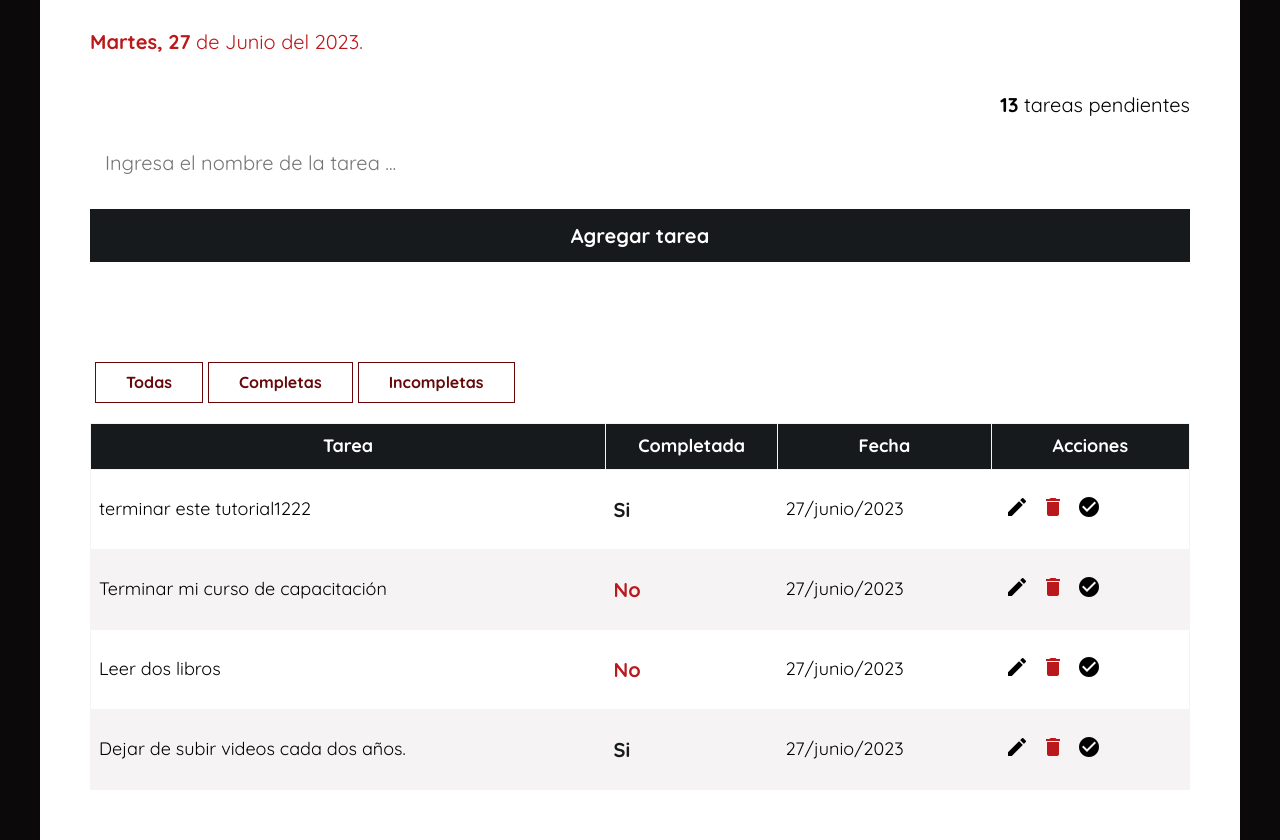
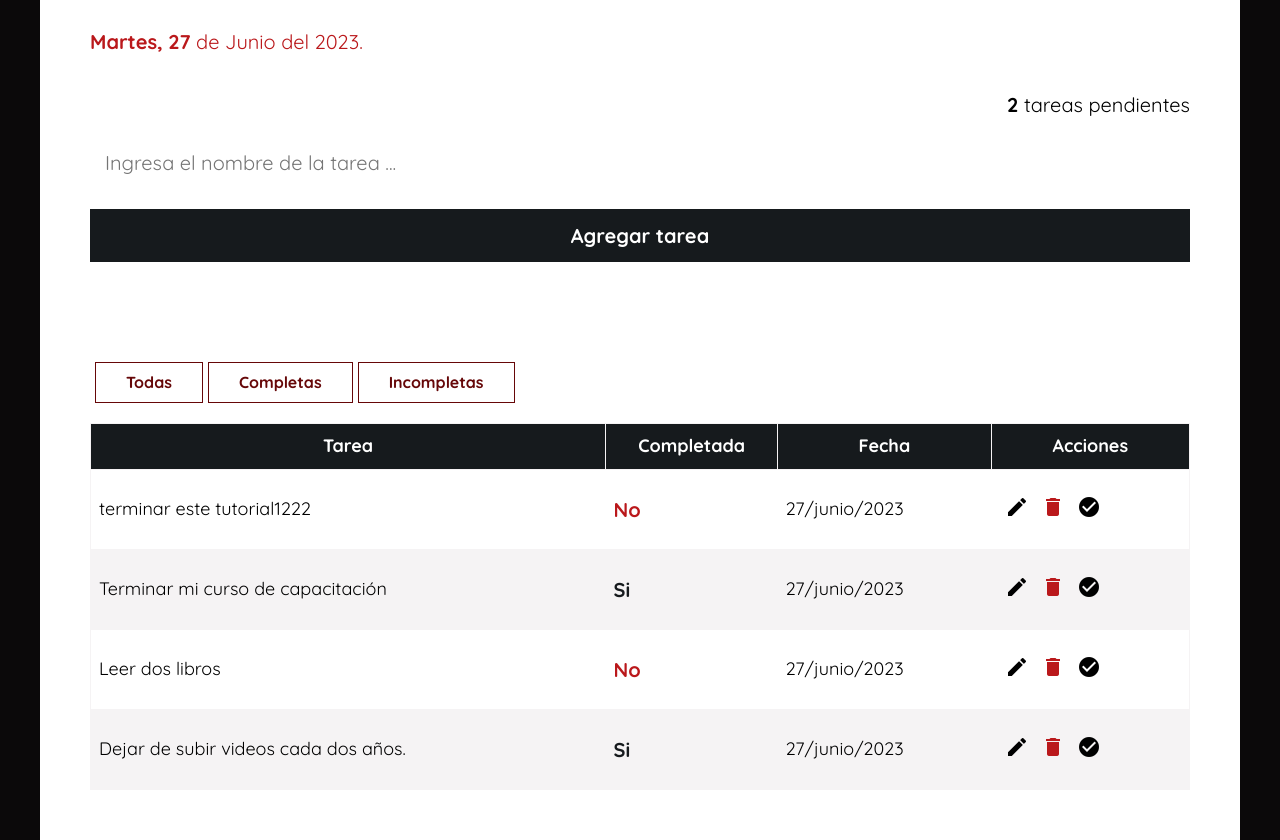
Before and after one commit to AzaelW3b/todo-app-react, a React (Vite) app: page / in a window 1280 px wide. Built offline with nearby package versions, Linux system fonts and the light colour scheme; data requests are answered from the project's data file.

Commit message:
tareas pendientes

```diff
--- a/db/db.json
+++ b/db/db.json
@@ -3,13 +3,13 @@
     {
       "id": "i49shxo2Tx",
       "todo": "terminar este tutorial1222",
-      "completada": true,
+      "completada": false,
       "fecha": 1687855017812
     },
     {
       "id": "1-0Rtar",
       "todo": "Terminar mi curso de capacitación",
-      "completada": false,
+      "completada": true,
       "fecha": 1687855039547
     },
     {
--- a/src/App.jsx
+++ b/src/App.jsx
@@ -76,6 +76,7 @@ const [esNuevoRegistro, setEsNuevoRegistro] = useState(true)
       console.log(error)
     }
   }
+  const tareasPendientes = tareas.filter(tarea => !tarea.completada)?.length
   return (
     <div className="contenedor contenedor-formulario">
       <FormularioTarea
@@ -86,6 +87,7 @@ const [esNuevoRegistro, setEsNuevoRegistro] = useState(true)
         esNuevoRegistro={esNuevoRegistro}
         setEsNuevoRegistro={setEsNuevoRegistro}
         editarTarea={editarTarea}
+        tareasPendientes={tareasPendientes}
       />
       {
         tareas.length === 0 ?
--- a/src/components/EncabezadoFormulario.jsx
+++ b/src/components/EncabezadoFormulario.jsx
@@ -1,4 +1,4 @@
-const EncabezadoFormulario = () => {
+const EncabezadoFormulario = ({ tareasPendientes }) => {
 
     const fechaHoy = new Date()
     const meses = ['Enero', 'Febrero', 'Marzo', 'Abril', 'Mayo', 'Junio', 'Julio', 'Agosto', 'Septiembre', 'Octubre', 'Noviembre', 'Diciembre']
@@ -12,7 +12,7 @@ const EncabezadoFormulario = () => {
                 </p>
             </div>
             <div className="cantidad-pendientes-encabezado">
-                <p><strong>{'13'}</strong> tareas pendientes</p>
+                <p><strong>{ tareasPendientes }</strong> tareas pendientes</p>
             </div>
         </div>
     );
--- a/src/components/FormularioTarea.jsx
+++ b/src/components/FormularioTarea.jsx
@@ -4,7 +4,7 @@ import MensajeError from './MensajeError'
 import InputTarea from './InputTarea'
 import api from '../api/axios'
 
-const FormularioTarea = ({ setTareas, tareas, setTarea, tarea, esNuevoRegistro, setEsNuevoRegistro, editarTarea }) => {
+const FormularioTarea = ({ setTareas, tareas, setTarea, tarea, esNuevoRegistro, editarTarea, tareasPendientes }) => {
     const [error, setError] = useState(false)
 
     const { todo } = tarea
@@ -47,7 +47,9 @@ const FormularioTarea = ({ setTareas, tareas, setTarea, tarea, esNuevoRegistro,
         <form
             onSubmit={handleSubmit}
             className="formulario-tarea">
-            <EncabezadoFormulario/>
+            <EncabezadoFormulario
+                tareasPendientes={tareasPendientes}
+            />
             <InputTarea
                 tarea={tarea}
                 setTarea={setTarea}
```
